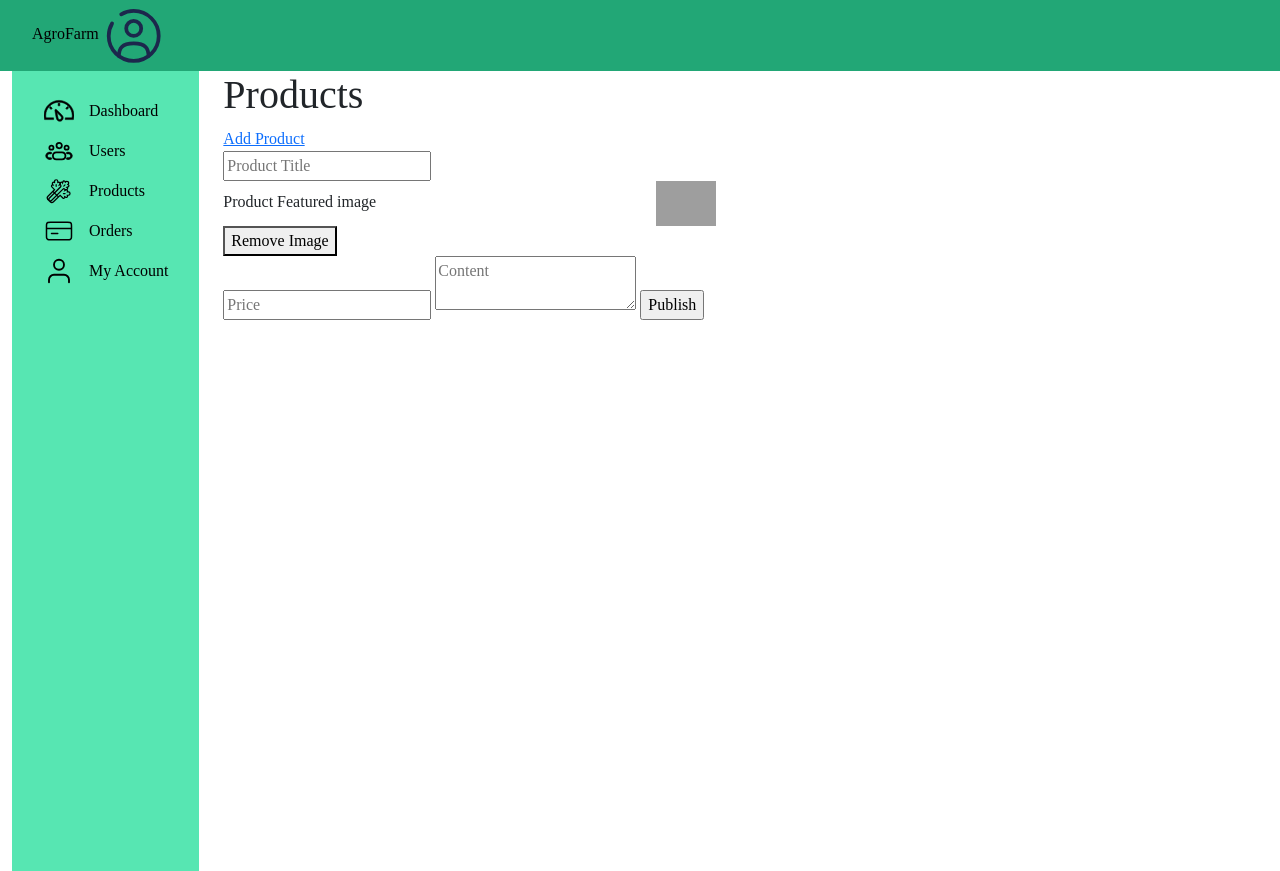
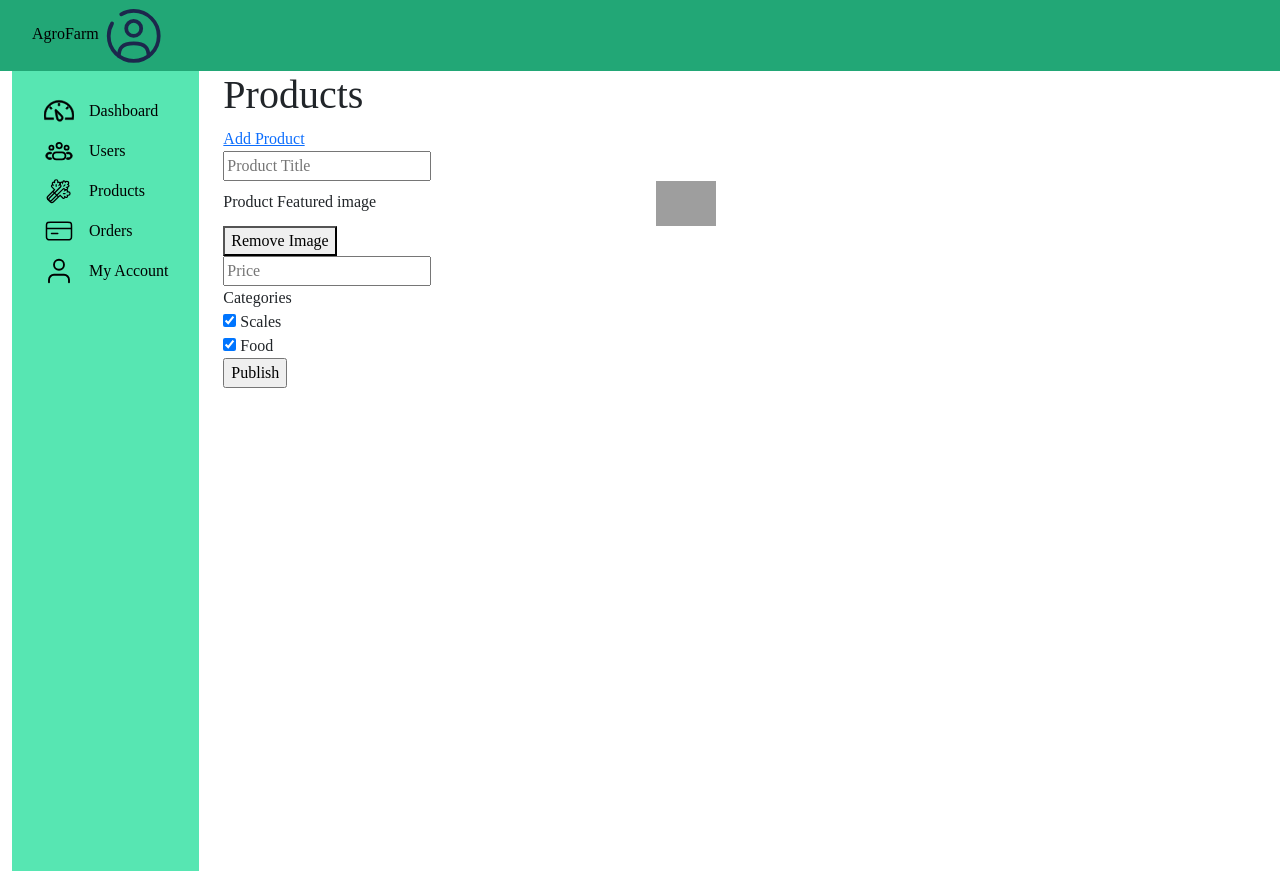
Before and after one commit to aashishChakradhar/agroFarm, a Django app: page /dashboard/products/add-new in a window 1280 px wide. Run offline with Django 4.2, Linux system fonts and the light colour scheme; a user stored in the database is signed in; some libraries are stand-ins or nearby versions; grey boxes are pictures that could not be loaded.

Commit message:
Changes in div structure

```diff
--- a/templates/add-product-dashboard.html
+++ b/templates/add-product-dashboard.html
@@ -27,7 +27,20 @@
                 <button id="removeimg">Remove Image</button>
               </div>
               <input type="text" name="price" id="price" placeholder="Price">
-              <textarea id="content" name="content" placeholder="Content" required></textarea>
+              <div id="editor">
+              </div>
+              <div>
+                <label>Categories</label>
+                <div>
+                  <input type="checkbox" id="scales" name="scales" checked />
+                  <label for="scales">Scales</label>
+                </div>
+                <div>
+                  <input type="checkbox" id="food" name="food" checked />
+                  <label for="food">Food</label>
+                </div>
+              </div>
+              <!-- <textarea id="mytextarea" name="content" placeholder="Content" required></textarea> -->
               <input type="submit" value="Publish">
             </form>
           </div>
```
